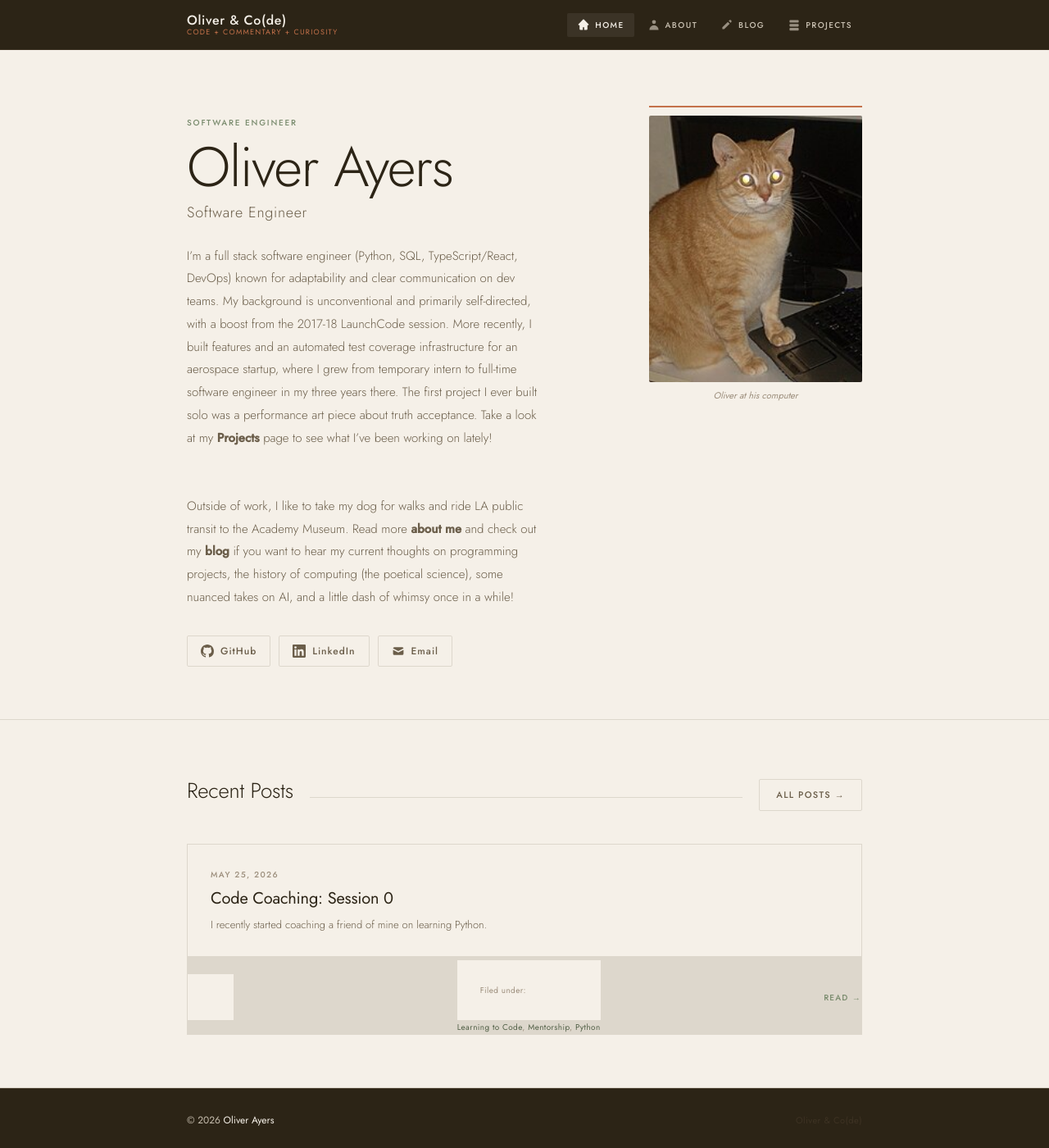
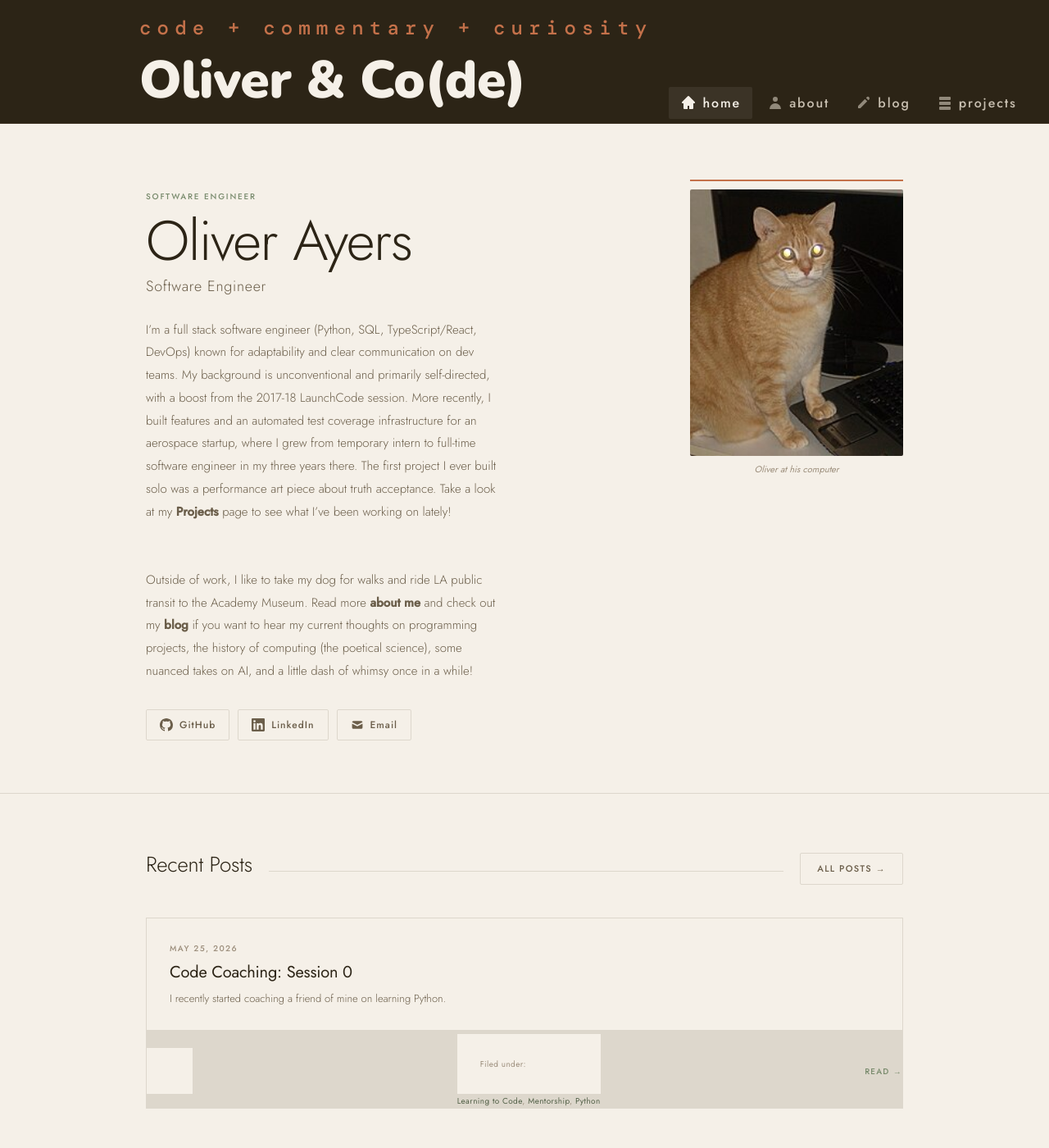
Before and after one commit to oliverandcode/oliverandcode.github.io, a Jekyll site: the page built from index.md, in a window 1280 px wide and 1400 px high. Shown: the whole window at 82% size. Built offline with Jekyll 4.4.1, drawn with Linux system fonts in a browser that asks for light colours; some web fonts are replaced.

Commit message:
messing around with the header and fonts

```diff
--- a/_includes/head.html
+++ b/_includes/head.html
@@ -1,14 +1,29 @@
 <meta charset="UTF-8" />
 <meta name="viewport" content="width=device-width, initial-scale=1.0" />
+
 <title>
   {%- if page.title -%}{{ page.title }} — {{ site.title }}
   {%- else -%}{{ site.title }} — {{ site.tagline }}
   {%- endif -%}
 </title>
+
 <meta name="description" content="{{ page.description | default: site.description }}" />
 <link rel="canonical" href="{{ page.url | absolute_url }}" />
 <link rel="stylesheet" href="{{ '/assets/css/main.css' | relative_url }}" />
-<!-- Favicon: place your favicon.ico (or favicon.png) in the root folder
-and uncomment the line below: -->
+
+<!-- Favicon -->
 <link rel="icon" href="{{ '/favicon.ico' | relative_url }}" />
+
+
+<!--
+  FONTS
+  $font-body / $font-ui:     Jost (300, 400, 500)
+  $font-title:               Nunito (900)
+  $font-tagline:             DM Mono (400, 500)
+  $font-display (reserved):  Outfit (300, 400, 500) — not yet assigned
+-->
+<link rel="preconnect" href="https://fonts.googleapis.com" />
+<link rel="preconnect" href="https://fonts.gstatic.com" crossorigin />
+<link href="https://fonts.googleapis.com/css2?family=Jost:wght@300;400;500&family=Nunito:wght@900&family=DM+Mono:ital,wght@0,400;0,500;1,400&family=Outfit:wght@300;400;500&display=swap" rel="stylesheet" />
+
 {% seo %}
--- a/_includes/header.html
+++ b/_includes/header.html
@@ -2,8 +2,8 @@
   <div class="header-inner">
 
     <a class="site-identity" href="{{ '/' | relative_url }}">
+      <span class="site-tagline">{{ site.tagline }}</span>
       <span class="site-title">{{ site.title }}</span>
-      <span class="site-tagline">{{ site.tagline }}</span>
     </a>
 
     {% include navbar.html %}
--- a/_sass/_base.scss
+++ b/_sass/_base.scss
@@ -11,7 +11,7 @@ html { scroll-behavior: smooth; }
 body {
   background: $cream;
   color: $ink;
-  font-family: $font-sans;
+  font-family: $font-body;
   font-size: 15px;
   font-weight: 400;
   line-height: 1.7;
@@ -23,8 +23,15 @@ img { display: block; max-width: 100%; }
 a   { color: inherit; text-decoration: none; }
 
 // Code: pure browser defaults — no custom font or color overrides
-code, kbd, samp { font-family: monospace; font-size: 1em; }
-pre  { font-family: monospace; font-size: 1em; overflow-x: auto; }
+code, kbd, samp {
+  font-family: monospace;
+  font-size: 1em;
+ }
+pre  {
+  font-family: monospace;
+  font-size: 1em;
+  overflow-x: auto;
+ }
 
 // ── Layout ───────────────────────────────────────────
 
@@ -84,7 +91,7 @@ pre  { font-family: monospace; font-size: 1em; overflow-x: auto; }
   align-items: center;
   gap: 8px;
   padding: 9px 20px;
-  font-family: $font-sans;
+  font-family: $font-ui;
   font-size: 11px;
   font-weight: 500;
   letter-spacing: .12em;
--- a/_sass/_nav.scss
+++ b/_sass/_nav.scss
@@ -1,8 +1,12 @@
 // =====================================================
 //  NAV / HEADER CHROME
+//
 //  Dark walnut bar — visually distinct from page content.
+//
 //  Nav links show icon + label when space allows;
 //  icon only on narrow viewports.
+//
+//  Single row: site identity (left) + nav links (right)
 // =====================================================
 
 .site-header {
@@ -16,57 +20,67 @@
 .header-inner {
   max-width: $max-width;
   margin: 0 auto;
-  padding: 0 28px;
-  height: $chrome-height;
+  padding: 0 20px;                 // top-bottom left-right
+  height: 150px;                   // overall bar height
   display: flex;
-  align-items: center;
+  align-items: last baseline;      // controls vertical height of identity block AND navbar
   justify-content: space-between;
-  gap: 24px;
+  gap: 20px;                       // space between title block and nav links
 }
+
+// ── Site identity (left) ─────────────────────────────
 
 // Site title + tagline block
 .site-identity {
   display: flex;
   flex-direction: column;
-  gap: 1px;
+  gap: 20px;
   flex-shrink: 0;
   text-decoration: none;
+  padding-bottom: 20px;
 }
 
 .site-title {
-  font-size: 16px;
-  font-weight: 500;
-  letter-spacing: .04em;
+  font-family: $font-title;
+  font-size: 64px;        // title font size
+  font-weight: 300;
+  letter-spacing: -.01em;
   color: $chrome-text-hi;
   line-height: 1;
 }
 
 .site-tagline {
-  font-size: 9px;
-  font-weight: 400;
-  letter-spacing: .14em;
-  text-transform: uppercase;
+  font-family: $font-tagline;
+  font-size: 24px;        // tagline font size
+  font-weight: 500;
+  letter-spacing: .30em;
+  text-transform: lowercase;
   color: $terra;
   line-height: 1;
 }
 
-// Nav links
+// ── Nav links (right) ────────────────────────────────
+
 .nav-links {
+  align-self: flex-end;   // controls vertical height of navbar within header
+  padding-bottom: 5px;    // adjusts vertical height from bottom
   display: flex;
-  gap: 4px;
+  gap: 4px;               // spacing between nav link pills
   list-style: none;
   align-items: center;
+  flex-shrink: 0;
 }
 
 .nav-links a {
   display: flex;
   align-items: center;
-  gap: 6px;
-  padding: 6px 12px;
-  font-size: 10px;
+  gap: 7px;               // spacing between icon and label within a link
+  padding: 6px 14px;
+  font-family: $font-nav;
+  font-size: 16px;        // nav label font size
   font-weight: 500;
-  letter-spacing: .14em;
-  text-transform: uppercase;
+  letter-spacing: .12em;
+  text-transform: lowercase;
   color: $chrome-text;
   border-radius: $radius;
   transition: color .2s, background .2s;
@@ -75,10 +89,10 @@
 
   // Icon — always present
   .nav-icon {
-    width: 16px;
-    height: 16px;
+    width: 20px;          // nav icon size (keep width = height)
+    height: 20px;
     flex-shrink: 0;
-    opacity: .7;
+    opacity: .65;
     transition: opacity .2s;
   }
 
@@ -90,11 +104,10 @@
     background: rgba(255,255,255,.07);
     .nav-icon { opacity: 1; }
   }
-
-  &.active { color: $chrome-text-hi; }
 }
 
-// Mobile hamburger
+// ── Mobile hamburger ──────────────────────────────────
+
 .nav-toggle {
   display: none;
   flex-direction: column;
@@ -106,7 +119,8 @@
 
   span {
     display: block;
-    width: 20px; height: 1.5px;
+    width: 20px;
+    height: 1.5px;
     background: $chrome-text;
     transition: .2s;
   }
@@ -115,7 +129,7 @@
 // ── Responsive ───────────────────────────────────────
 
 // Mid — icon + label still fits, but reduce padding
-@media (max-width: 520px) {
+@media (max-width: 560px) {
   .nav-links a {
     padding: 6px 8px;
     .nav-label { display: none; }     // icon only
@@ -123,6 +137,16 @@
 }
 
 @media (max-width: $bp-mobile) {
+  .header-inner { height: 64px; gap: 16px; }
+  .site-title   {
+    font-family: $font-title;
+    font-size: 26px;
+   }
+  .site-tagline {
+    font-family: $font-tagline;
+    font-size: 10px;
+   }
+
   .nav-toggle { display: flex; }
 
   .nav-links {
@@ -130,7 +154,8 @@
     flex-direction: column;
     gap: 0;
     position: absolute;
-    top: $chrome-height; left: 0; right: 0;
+    top: $chrome-height;
+    left: 0; right: 0;
     background: $chrome-bg;
     border-bottom: 1px solid $chrome-border;
     padding: 8px 16px 16px;
--- a/_sass/_tokens.scss
+++ b/_sass/_tokens.scss
@@ -28,12 +28,16 @@ $terra-dark:  #9E5535;
 $terra-pale:  #F5E9E3;
 
 // ── Typography ───────────────────────────────────────
-// Jost everywhere. Code falls back to browser default monospace.
-$font-sans: 'Jost', system-ui, sans-serif;
+$font-body:    'Jost', system-ui, sans-serif;   // body text, blog posts, etc.
+$font-title:   'Nunito', system-ui, sans-serif;   // site title in header
+$font-tagline: 'DM Mono', monospace;               // site tagline in header
+$font-nav:     'Jost', system-ui, sans-serif;   // nav links
+$font-ui:      'Jost', system-ui, sans-serif;   // buttons, labels, tags, meta
+$font-display: 'Outfit', system-ui, sans-serif;    // reserved — not yet assigned
 
 // ── Layout ───────────────────────────────────────────
-$max-width:      880px;
-$chrome-height:  60px;   // header / nav bar height
+$max-width:      980px;
+$chrome-height:  300px;   // total header height
 $radius:         2px;
 
 // ── Breakpoints ──────────────────────────────────────
```
